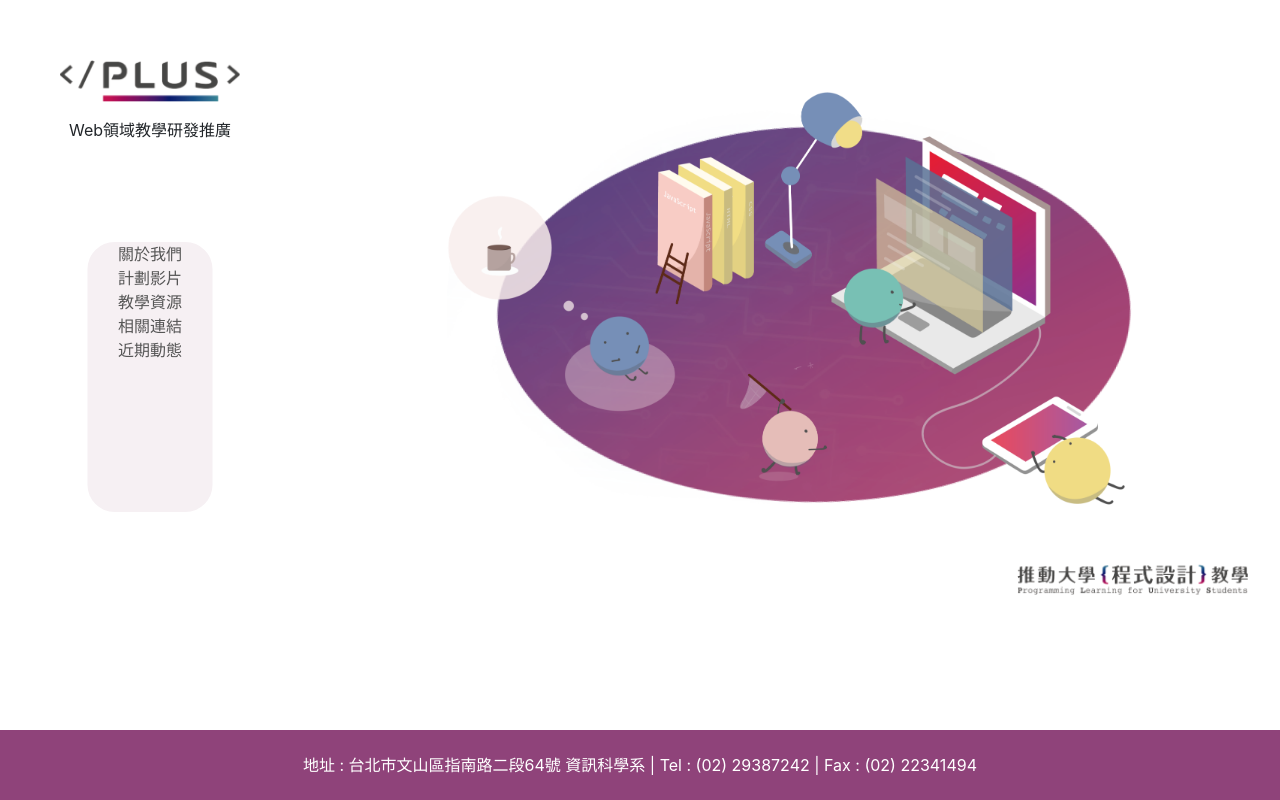
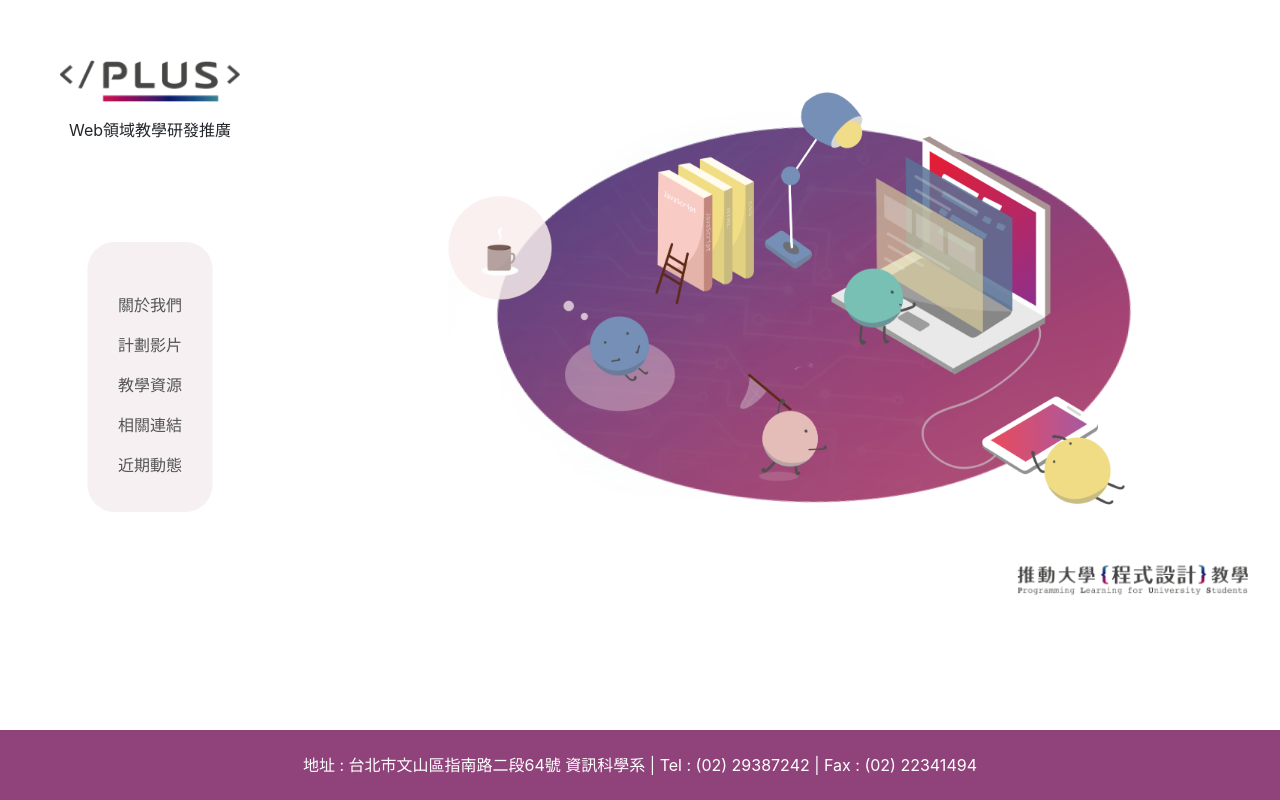
Before and after one commit to jercymat/web-plus, an Angular app: page /cover in a window 1280 px wide. Shown: the top 800 px of the page. Built offline with nearby package versions, Linux system fonts and the light colour scheme.

Commit message:
chore: some sidebar changes

```diff
--- a/src/app/sidebar/sidebar.component.html
+++ b/src/app/sidebar/sidebar.component.html
@@ -12,7 +12,7 @@
     <svg class="menu-bg" [style.fill]="sidebarBg$ | async">
       <rect rx="27" ry="27" x="87.5" y="0" width="125" height="270"></rect>
     </svg>
-    <nav class="links-area">
+    <nav class="links-area h-100 d-flex align-items-center">
       <!-- <div>
         <a routerLink="/about">關於我們</a>
       </div>
--- a/src/app/sidebar/sidebar.component.scss
+++ b/src/app/sidebar/sidebar.component.scss
@@ -22,4 +22,8 @@
   a {
     color: #555555;
   }
+
+  & > .navbar-nav > .nav-item {
+    margin-top: 1em;
+  }
 }
```
